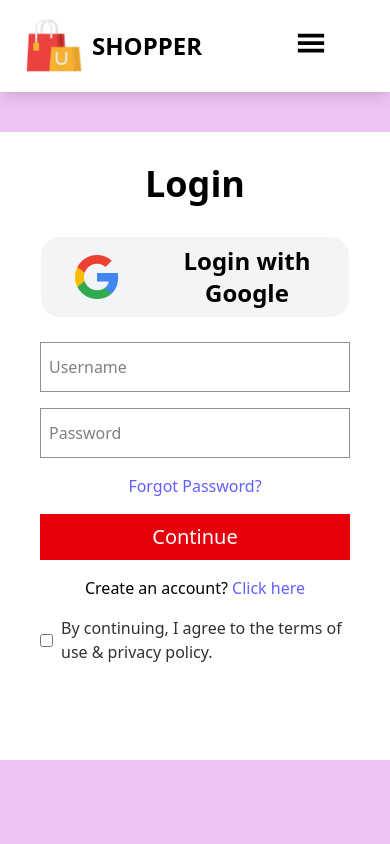
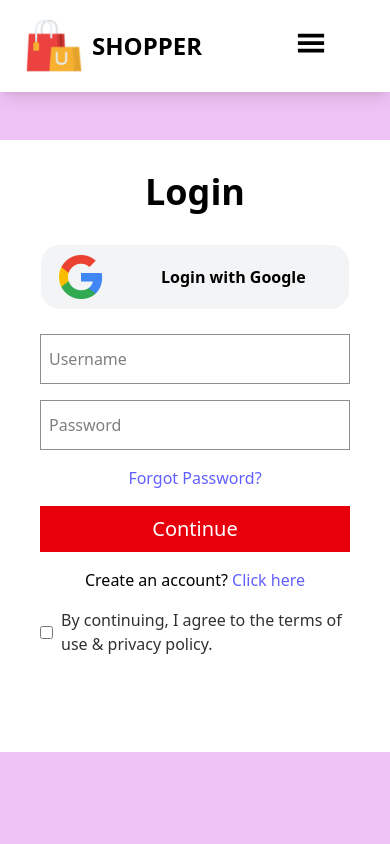
Before and after one commit to Toko122/Ecommerce, a React (Vite) app in the folder client/: page /login in a window 390 px wide. Shown: the top 844 px of the page. Built offline with nearby package versions, Linux system fonts and the light colour scheme.

Commit message:
Update LoginComponent.jsx

```diff
--- a/client/src/components/LoginComponent.jsx
+++ b/client/src/components/LoginComponent.jsx
@@ -43,13 +43,13 @@ const LoginComponent = () => {
 
         <button
           type="button"
-          className=" mt-4 text-white px-8 py-2 flex cursor-pointer hover:bg-[#e2e2e2] transition duration-300 border rounded-[20px] bg-gray-100  w-full h-fit gap-14 items-center"
+          className=" mt-4 text-white px-4 md:px-8 py-2 flex cursor-pointer hover:bg-[#e2e2e2] transition duration-300 border rounded-[20px] bg-gray-100  w-full h-fit gap-14 items-center"
           onClick={() => {
             window.location.href = 'https://ecommerce-kboc.onrender.com/auth/google?prompt=select_account'
           }}
         >
           <img src='/Google__G__logo.svg.png' className='w-12 h-12' />
-          <span className='font-semibold text-black text-2xl'>Login with Google</span>
+          <span className='font-semibold text-black md:text-2xl text-1xl'>Login with Google</span>
         </button>
 
 
```
